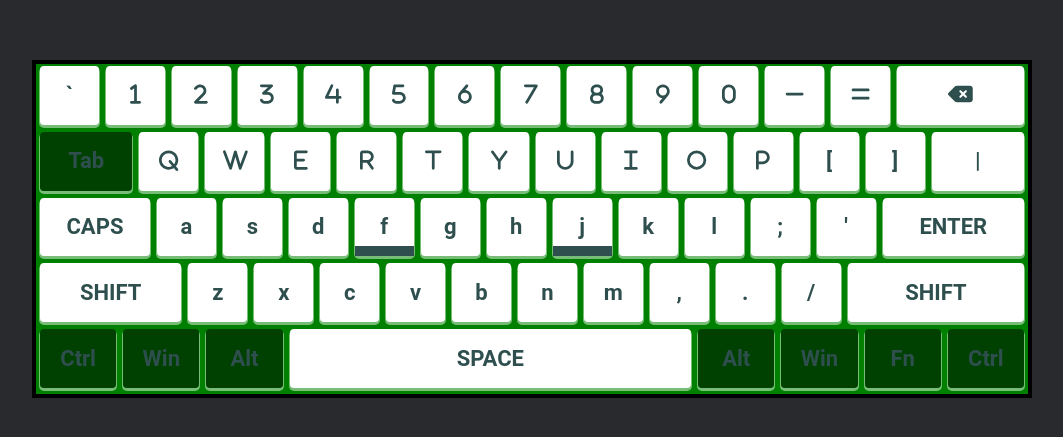
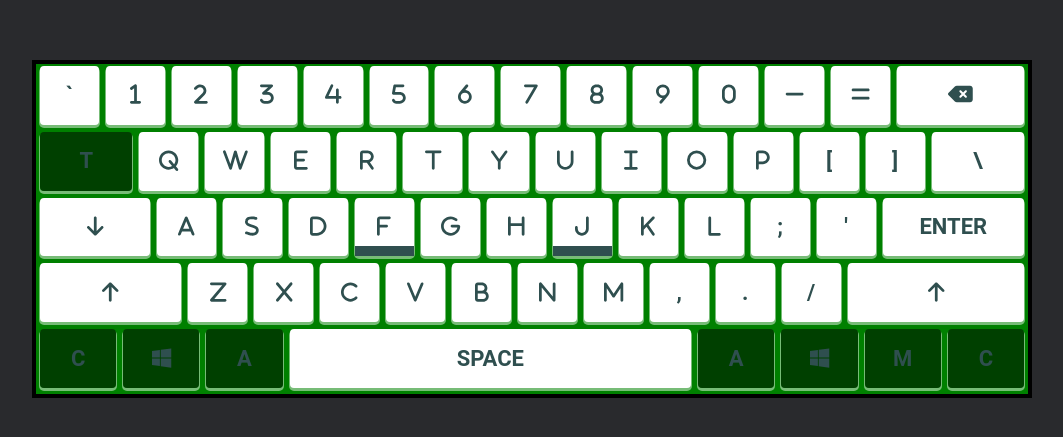
Before and after one commit to leoelicos/typr, a React (Create React App) app: page / in a window 1280 px wide. Shown: the part 171-608 px from the top of the page, without its empty margins (108-1171 px from the left). Built offline with nearby package versions, Linux system fonts and the light colour scheme.

Commit message:
add new Keys

```diff
--- a/src/data/typing.js
+++ b/src/data/typing.js
@@ -18,7 +18,6 @@ import {
   fa9,
   fa0,
   faMinus,
-  faUnderline,
   faEquals,
   faPlus,
   faDeleteLeft,
@@ -32,9 +31,30 @@ import {
   faI,
   faO,
   faP,
+  faA,
+  faS,
+  faD,
+  faF,
+  faG,
+  faH,
+  faJ,
+  faK,
+  faL,
+  faZ,
+  faX,
+  faC,
+  faV,
+  faB,
+  faN,
+  faM,
+  faQuoteRight,
   faChevronLeft,
-  faChevronRight
+  faChevronRight,
+  faQuestion,
+  faArrowDown,
+  faArrowUp
 } from '@fortawesome/free-solid-svg-icons'
+import { faWindows } from '@fortawesome/free-brands-svg-icons'
 
 const typing = [
   {
@@ -48,32 +68,20 @@ const typing = [
       { type: 'regular', display: <FontAwesomeIcon icon={fa4} />, shiftDisplay: <FontAwesomeIcon icon={faDollar} />, code: 'Digit4', key: '4' },
       { type: 'regular', display: <FontAwesomeIcon icon={fa5} />, shiftDisplay: <FontAwesomeIcon icon={faPercent} />, code: 'Digit5', key: '5' },
       { type: 'regular', display: <FontAwesomeIcon icon={fa6} />, shiftDisplay: <FontAwesomeIcon icon={faChevronUp} />, code: 'Digit6', key: '6' },
-      {
-        type: 'regular',
-        display: <FontAwesomeIcon icon={fa7} />,
-        shiftDisplay: '&',
-        code: 'Digit7',
-        key: '7'
-      },
+      { type: 'regular', display: <FontAwesomeIcon icon={fa7} />, shiftDisplay: '&', code: 'Digit7', key: '7' },
       { type: 'regular', display: <FontAwesomeIcon icon={fa8} />, shiftDisplay: <FontAwesomeIcon icon={faAsterisk} />, code: 'Digit8', key: '8' },
       { type: 'regular', display: <FontAwesomeIcon icon={fa9} />, shiftDisplay: '(', code: 'Digit9', key: '9' },
       { type: 'regular', display: <FontAwesomeIcon icon={fa0} />, shiftDisplay: ')', code: 'Digit0', key: '0' },
       { type: 'regular', display: <FontAwesomeIcon icon={faMinus} />, shiftDisplay: '_', code: 'Minus', key: '-' },
       { type: 'regular', display: <FontAwesomeIcon icon={faEquals} />, shiftDisplay: <FontAwesomeIcon icon={faPlus} />, code: 'Equal', key: '=' },
-      {
-        type: 'long-76',
-        display: <FontAwesomeIcon icon={faDeleteLeft} />,
-        shiftDisplay: <FontAwesomeIcon icon={faDeleteLeft} />,
-        code: 'Backspace',
-        key: '\\'
-      }
+      { type: 'long-76', display: <FontAwesomeIcon icon={faDeleteLeft} />, shiftDisplay: <FontAwesomeIcon icon={faDeleteLeft} />, code: 'Backspace', key: '\\' }
     ]
   },
   {
     rowId: 1,
     location: 0,
     keys: [
-      { type: 'long-56', display: 'Tab', shiftDisplay: '', code: 'Tab', key: 'Tab' },
+      { type: 'long-56', display: 'T', shiftDisplay: '', code: 'Tab', key: 'Tab' },
       { type: 'regular', display: <FontAwesomeIcon icon={faQ} />, shiftDisplay: <FontAwesomeIcon icon={faQ} />, code: 'KeyQ', key: 'q' },
       { type: 'regular', display: <FontAwesomeIcon icon={faW} />, shiftDisplay: <FontAwesomeIcon icon={faW} />, code: 'KeyW', key: 'w' },
       { type: 'regular', display: <FontAwesomeIcon icon={faE} />, shiftDisplay: <FontAwesomeIcon icon={faE} />, code: 'KeyE', key: 'e' },
@@ -86,25 +94,25 @@ const typing = [
       { type: 'regular', display: <FontAwesomeIcon icon={faP} />, shiftDisplay: <FontAwesomeIcon icon={faP} />, code: 'KeyP', key: 'p' },
       { type: 'regular', display: '[', shiftDisplay: '{', code: 'BracketLeft', key: '[' },
       { type: 'regular', display: ']', shiftDisplay: '}', code: 'BracketRight', key: ']' },
-      { type: 'long-56', display: '|', shiftDisplay: '\\', code: 'Backslash', key: '\\' }
+      { type: 'long-56', display: '\\', shiftDisplay: '|', code: 'Backslash', key: '\\' }
     ]
   },
   {
     rowId: 2,
     location: 0,
     keys: [
-      { type: 'long-66', display: 'CAPS', shiftDisplay: 'CAPS', code: 'CapsLock', key: 'CapsLock' },
-      { type: 'regular', display: 'a', shiftDisplay: 'A', code: 'KeyA', key: 'a' },
-      { type: 'regular', display: 's', shiftDisplay: 'S', code: 'KeyS', key: 's' },
-      { type: 'regular', display: 'd', shiftDisplay: 'D', code: 'KeyD', key: 'd' },
-      { type: 'regular', display: 'f', shiftDisplay: 'F', code: 'KeyF', key: 'f' },
-      { type: 'regular', display: 'g', shiftDisplay: 'G', code: 'KeyG', key: 'g' },
-      { type: 'regular', display: 'h', shiftDisplay: 'H', code: 'KeyH', key: 'h' },
-      { type: 'regular', display: 'j', shiftDisplay: 'J', code: 'KeyJ', key: 'j' },
-      { type: 'regular', display: 'k', shiftDisplay: 'K', code: 'KeyK', key: 'k' },
-      { type: 'regular', display: 'l', shiftDisplay: 'L', code: 'KeyL', key: 'l' },
+      { type: 'long-66', display: <FontAwesomeIcon icon={faArrowDown} />, shiftDisplay: <FontAwesomeIcon icon={faArrowDown} />, code: 'CapsLock', key: 'CapsLock' },
+      { type: 'regular', display: <FontAwesomeIcon icon={faA} />, shiftDisplay: <FontAwesomeIcon icon={faA} />, code: 'KeyA', key: 'a' },
+      { type: 'regular', display: <FontAwesomeIcon icon={faS} />, shiftDisplay: <FontAwesomeIcon icon={faS} />, code: 'KeyS', key: 's' },
+      { type: 'regular', display: <FontAwesomeIcon icon={faD} />, shiftDisplay: <FontAwesomeIcon icon={faD} />, code: 'KeyD', key: 'd' },
+      { type: 'regular', display: <FontAwesomeIcon icon={faF} />, shiftDisplay: <FontAwesomeIcon icon={faF} />, code: 'KeyF', key: 'f' },
+      { type: 'regular', display: <FontAwesomeIcon icon={faG} />, shiftDisplay: <FontAwesomeIcon icon={faG} />, code: 'KeyG', key: 'g' },
+      { type: 'regular', display: <FontAwesomeIcon icon={faH} />, shiftDisplay: <FontAwesomeIcon icon={faH} />, code: 'KeyH', key: 'h' },
+      { type: 'regular', display: <FontAwesomeIcon icon={faJ} />, shiftDisplay: <FontAwesomeIcon icon={faJ} />, code: 'KeyJ', key: 'j' },
+      { type: 'regular', display: <FontAwesomeIcon icon={faK} />, shiftDisplay: <FontAwesomeIcon icon={faK} />, code: 'KeyK', key: 'k' },
+      { type: 'regular', display: <FontAwesomeIcon icon={faL} />, shiftDisplay: <FontAwesomeIcon icon={faL} />, code: 'KeyL', key: 'l' },
       { type: 'regular', display: ';', shiftDisplay: ':', code: 'Semicolon', key: ';' },
-      { type: 'regular', display: `'`, shiftDisplay: '"', code: 'Quote', key: `'` },
+      { type: 'regular', display: `'`, shiftDisplay: <FontAwesomeIcon icon={faQuoteRight} />, code: 'Quote', key: `'` },
       { type: 'long-84', display: 'ENTER', shiftDisplay: 'ENTER', code: 'Enter', key: 'Enter' }
     ]
   },
@@ -112,32 +120,44 @@ const typing = [
     rowId: 3,
     location: 0,
     keys: [
-      { type: 'long-84', display: 'SHIFT', shiftDisplay: 'SHIFT', code: 'ShiftLeft', key: 'Shift' },
-      { type: 'regular', display: 'z', shiftDisplay: 'Z', code: 'KeyZ', key: 'z' },
-      { type: 'regular', display: 'x', shiftDisplay: 'X', code: 'KeyX', key: 'x' },
-      { type: 'regular', display: 'c', shiftDisplay: 'C', code: 'KeyC', key: 'c' },
-      { type: 'regular', display: 'v', shiftDisplay: 'V', code: 'KeyV', key: 'v' },
-      { type: 'regular', display: 'b', shiftDisplay: 'B', code: 'KeyB', key: 'b' },
-      { type: 'regular', display: 'n', shiftDisplay: 'N', code: 'KeyN', key: 'n' },
-      { type: 'regular', display: 'm', shiftDisplay: 'M', code: 'KeyM', key: 'm' },
+      { type: 'long-84', display: <FontAwesomeIcon icon={faArrowUp} />, shiftDisplay: <FontAwesomeIcon icon={faArrowUp} />, code: 'ShiftLeft', key: 'Shift' },
+      { type: 'regular', display: <FontAwesomeIcon icon={faZ} />, shiftDisplay: <FontAwesomeIcon icon={faZ} />, code: 'KeyZ', key: 'z' },
+      { type: 'regular', display: <FontAwesomeIcon icon={faX} />, shiftDisplay: <FontAwesomeIcon icon={faX} />, code: 'KeyX', key: 'x' },
+      { type: 'regular', display: <FontAwesomeIcon icon={faC} />, shiftDisplay: <FontAwesomeIcon icon={faC} />, code: 'KeyC', key: 'c' },
+      { type: 'regular', display: <FontAwesomeIcon icon={faV} />, shiftDisplay: <FontAwesomeIcon icon={faV} />, code: 'KeyV', key: 'v' },
+      { type: 'regular', display: <FontAwesomeIcon icon={faB} />, shiftDisplay: <FontAwesomeIcon icon={faB} />, code: 'KeyB', key: 'b' },
+      { type: 'regular', display: <FontAwesomeIcon icon={faN} />, shiftDisplay: <FontAwesomeIcon icon={faN} />, code: 'KeyN', key: 'n' },
+      { type: 'regular', display: <FontAwesomeIcon icon={faM} />, shiftDisplay: <FontAwesomeIcon icon={faM} />, code: 'KeyM', key: 'm' },
       { type: 'regular', display: ',', shiftDisplay: <FontAwesomeIcon icon={faChevronLeft} />, code: 'Comma', key: ',' },
       { type: 'regular', display: '.', shiftDisplay: <FontAwesomeIcon icon={faChevronRight} />, code: 'Period', key: '.' },
-      { type: 'regular', display: '/', shiftDisplay: '?', code: 'Slash', key: '/' },
-      { type: 'long-104', display: `SHIFT`, shiftDisplay: 'SHIFT', code: 'ShiftRight', key: 'Shift' }
+      { type: 'regular', display: '/', shiftDisplay: <FontAwesomeIcon icon={faQuestion} />, code: 'Slash', key: '/' },
+      { type: 'long-104', display: <FontAwesomeIcon icon={faArrowUp} />, shiftDisplay: <FontAwesomeIcon icon={faArrowUp} />, code: 'ShiftRight', key: 'Shift' }
     ]
   },
   {
     rowId: 4,
     location: 0,
     keys: [
-      { type: 'long-47', display: 'Ctrl', shiftDisplay: 'Ctrl', code: 'ControlLeft', key: 'Control' },
-      { type: 'long-47', display: 'Win', shiftDisplay: 'Win', code: 'MetaLeft', key: 'Meta' },
-      { type: 'long-47', display: 'Alt', shiftDisplay: 'Alt', code: 'AltLeft', key: 'Alt' },
+      { type: 'long-47', display: 'C', shiftDisplay: 'C', code: 'ControlLeft', key: 'Control' },
+      {
+        type: 'long-47',
+        display: <FontAwesomeIcon icon={faWindows} />,
+        shiftDisplay: <FontAwesomeIcon icon={faWindows} />,
+        code: 'MetaLeft',
+        key: 'Meta'
+      },
+      { type: 'long-47', display: 'A', shiftDisplay: 'A', code: 'AltLeft', key: 'Alt' },
       { type: 'long-238', display: 'SPACE', shiftDisplay: 'SPACE', code: 'Space', key: ' ' },
-      { type: 'long-47', display: 'Alt', shiftDisplay: 'Alt', code: 'AltRight', key: 'Alt' },
-      { type: 'long-47', display: 'Win', shiftDisplay: 'Win', code: 'MetaRight', key: 'Meta' },
-      { type: 'long-47', display: 'Fn', shiftDisplay: 'Fn', code: 'ContextMenu', key: 'ContextMenu' },
-      { type: 'long-47', display: 'Ctrl', shiftDisplay: 'Ctrl', code: 'ControlRight', key: 'Control' }
+      { type: 'long-47', display: 'A', shiftDisplay: 'A', code: 'AltRight', key: 'Alt' },
+      {
+        type: 'long-47',
+        display: <FontAwesomeIcon icon={faWindows} />,
+        shiftDisplay: <FontAwesomeIcon icon={faWindows} />,
+        code: 'MetaRight',
+        key: 'Meta'
+      },
+      { type: 'long-47', display: 'M', shiftDisplay: 'M', code: 'ContextMenu', key: 'ContextMenu' },
+      { type: 'long-47', display: 'C', shiftDisplay: 'C', code: 'ControlRight', key: 'Control' }
     ]
   }
 ]
```
